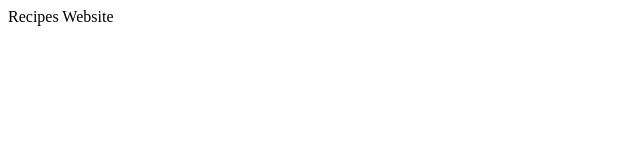
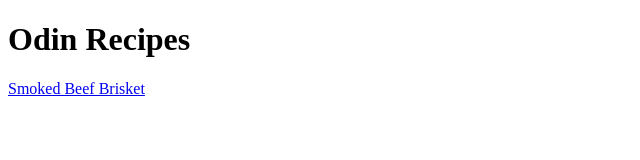
Before and after one commit to kennn1510/odin_recipes, a plain HTML site: page index.html in a window 1280 px wide. Shown: the whole page, without its empty margins (0-640 px from the left). Drawn offline with Linux system fonts and the light colour scheme.

Commit message:
Add anchor to brisket recipe, add image to recipe

```diff
--- a/index.html
+++ b/index.html
@@ -7,6 +7,7 @@
     </head>
 
     <body>
-        <header>Recipes Website</header>
+        <h1>Odin Recipes</h1>
+        <a href="recipes/smoked_beef_brisket.html" target="_blank" rel="noopener noreferrer">Smoked Beef Brisket</a>
     </body>
 </html>
```
Also changed, not shown: recipes/smoked_beef_brisket.html (+3 -0 lines).
